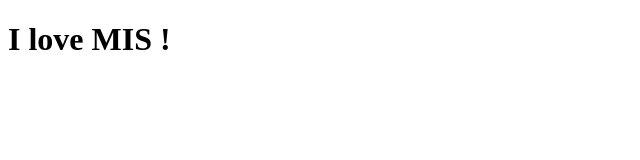
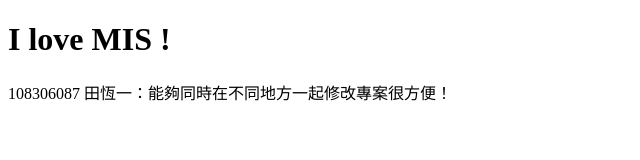
Before and after one commit to lydia0221114/MIS_test, a plain HTML site: page index.html in a window 1280 px wide. Shown: the whole page, without its empty margins (0-640 px from the left). Drawn offline with Linux system fonts and the light colour scheme.

Commit message:
108306087 田恆一

```diff
--- a/index.html
+++ b/index.html
@@ -8,5 +8,8 @@
 </head>
 <body>
 	<h1>I love MIS !</h1>
+	<p>
+		108306087 田恆一：能夠同時在不同地方一起修改專案很方便！
+	</p>
 </body>
 </html>
```
